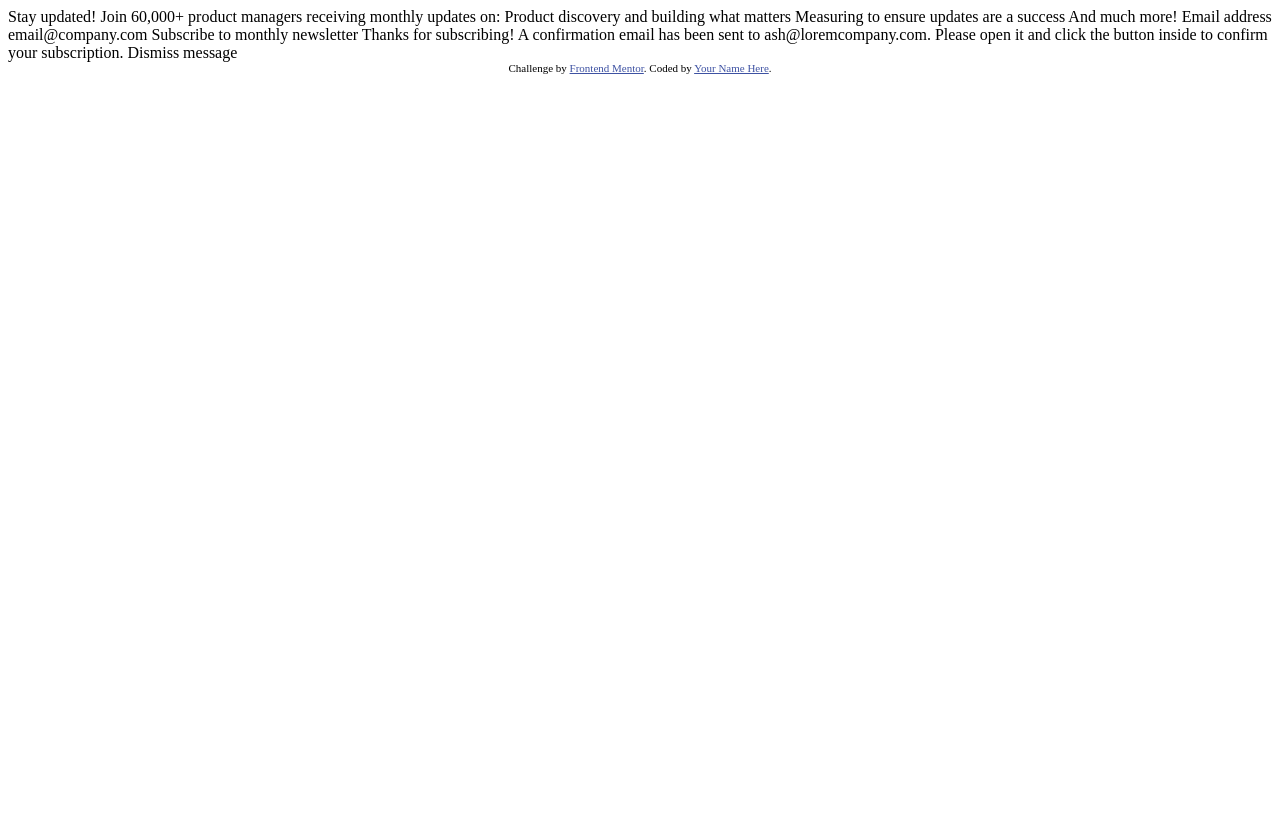
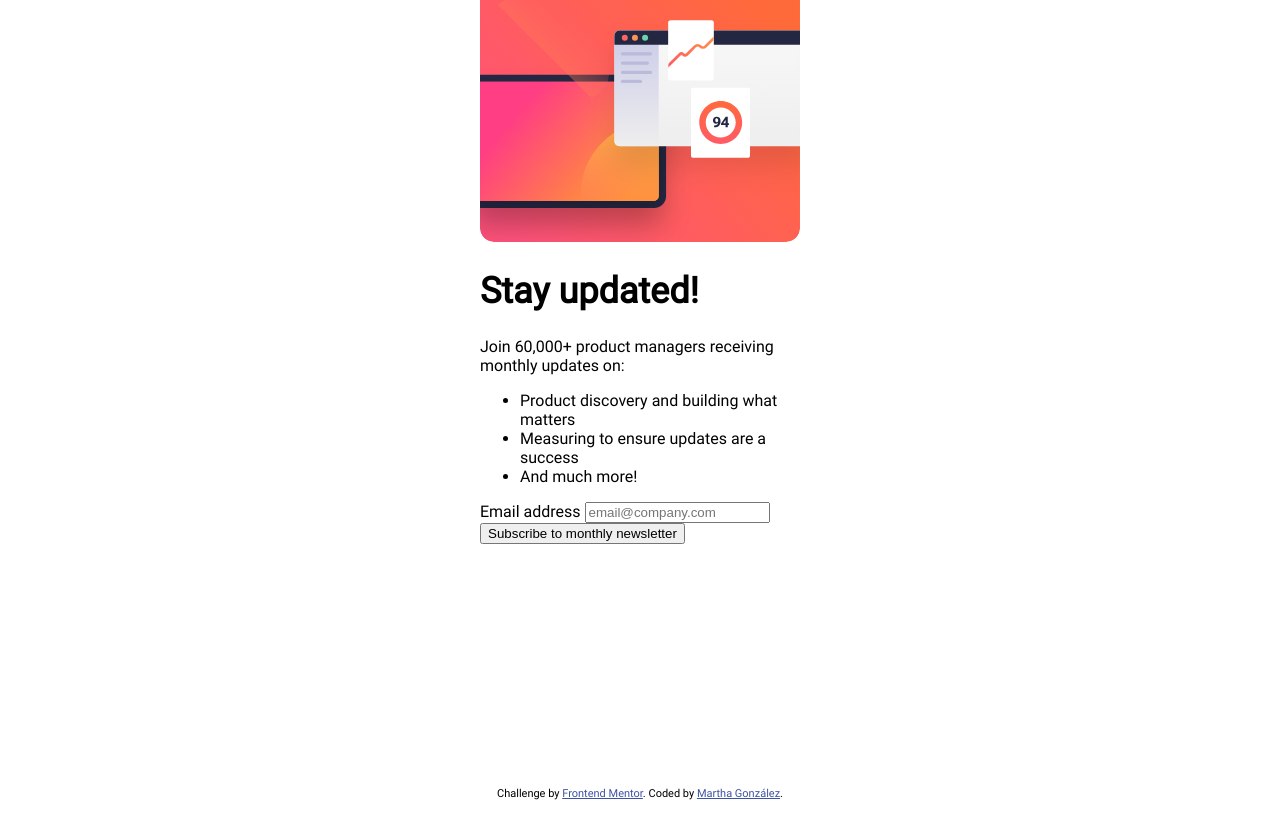
Before and after one commit to margga88/newsletter-signup, a plain HTML site: page index.html in a window 1280 px wide. Before the commit the page ends 800 px from the top, so only its background shows below. Drawn offline with Linux system fonts and the light colour scheme.

Commit message:
Structure done. CSS and Script files added

```diff
--- a/index.html
+++ b/index.html
@@ -5,6 +5,7 @@
   <meta name="viewport" content="width=device-width, initial-scale=1.0"> <!-- displays site properly based on user's device -->
 
   <link rel="icon" type="image/png" sizes="32x32" href="./assets/images/favicon-32x32.png">
+  <link rel="stylesheet" href="./styles.css">
 
   <title>Frontend Mentor | Newsletter sign-up form with success message</title>
 
@@ -15,38 +16,53 @@
   </style>
 </head>
 <body>
+  <main>
+    <div class="card1">
 
-  <!-- Sign-up form start -->
+      <!-- Sign-up form start -->
+      <div class="img-wrapper">
+        <img src="./assets/images/illustration-sign-up-mobile.svg" alt="a screen, an open system window, and metrics"/>
+      </div>
+      <div class="card1-text-content">
+        <h1>Stay updated!</h1>
 
-  Stay updated!
+        <p>Join 60,000+ product managers receiving monthly updates on:</p>
+        <ul>
+          <li>Product discovery and building what matters</li>
+          <li>Measuring to ensure updates are a success</li>
+          <li>And much more!</li>
+        </ul>
 
-  Join 60,000+ product managers receiving monthly updates on:
+        <form>
+          <label for="email-input">Email address</label>
+          <input type="email" id="email-input" placeholder="email@company.com">
+          <button type="submit">Subscribe to monthly newsletter</button>
+        </form>
 
-  Product discovery and building what matters
-  Measuring to ensure updates are a success
-  And much more!
+        <!-- Sign-up form end -->
+      </div>
+    </div>
+    <div class="card2">
+      <!-- Success message start -->
+      <div class="card2-text-content">
+        <img src="./assets/images/icon-success.svg" alt="a successful check mark">
+        <h1>Thanks for subscribing!</h1>
 
-  Email address
-  email@company.com
+        <p>A confirmation email has been sent to ash@loremcompany.com.
+        Please open it and click the button inside to confirm your subscription.</p>
 
-  Subscribe to monthly newsletter
+        <button type="submit">Dismiss message</button>
 
-  <!-- Sign-up form end -->
-
-  <!-- Success message start -->
-
-  Thanks for subscribing!
-
-  A confirmation email has been sent to ash@loremcompany.com.
-  Please open it and click the button inside to confirm your subscription.
-
-  Dismiss message
-
-  <!-- Success message end -->
-
-  <div class="attribution">
-    Challenge by <a href="https://www.frontendmentor.io?ref=challenge" target="_blank">Frontend Mentor</a>.
-    Coded by <a href="#">Your Name Here</a>.
-  </div>
+        <!-- Success message end -->
+      </div>
+    </div>
+  </main>
+  <footer>
+    <div class="attribution">
+      Challenge by <a href="https://www.frontendmentor.io?ref=challenge" rel="noopener" target="_blank">Frontend Mentor</a>.
+      Coded by <a href="#">Martha González</a>.
+    </div>
+  </footer>
+  <script src="./scripts.js"></script>
 </body>
 </html>
--- /dev/null
+++ b/styles.css
@@ -0,0 +1,84 @@
+@font-face {
+    font-family: 'Roboto-Regular';
+    src: url(./assets/fonts/Roboto-Regular.ttf);
+}
+
+@font-face {
+    font-family: 'Roboto-Bold';
+    src: url(./assets/fonts/Roboto-Bold.ttf);
+}
+
+:root {
+ --primary-red: hsl(4, 100%, 67%);
+ --blue-800: hsl(234, 29%, 20%);
+ --blue-700: hsl(235, 18%, 26%);
+ --grey: hsl(0, 0%,58%);
+ --white: hsl(0, 0%, 100%);
+
+ --font-size-main: 16px;
+}
+
+html {
+    font-family: 'Roboto-Regular', sans-serif;
+    font-weight: 400;
+    font-size: var(--font-size-main);
+}
+
+
+
+
+/* COMPOSITION */
+
+body {
+    display: flex;
+    flex-direction: column;
+    min-width: 320px;
+    place-items: center;
+    box-sizing: border-box;
+    margin: 0;
+    min-height: 100vh;
+    background-color: var(--LightGrayishBlue);
+}
+
+main {
+    display: flex;
+    width: 320px;
+    height: auto;
+    margin: 0 auto;
+}
+
+.card1 {
+    width: 320px;
+    height: 842px;
+}
+
+.img-wrapper {
+    width: 320px;
+}
+
+.img-wrapper img {
+    width: 320px;
+    object-fit: cover;
+}
+
+.card1-text-content {
+    margin: auto 0;
+}
+
+h1 {
+    font-size: 2.25em;
+}
+
+
+
+.card2 {
+    display: none;
+}
+
+footer {
+    position: sticky;
+    left: 0;
+    bottom: 0;
+    width: 100%;
+    height: auto;
+}
```
Also changed, not shown: scripts.js (added).
